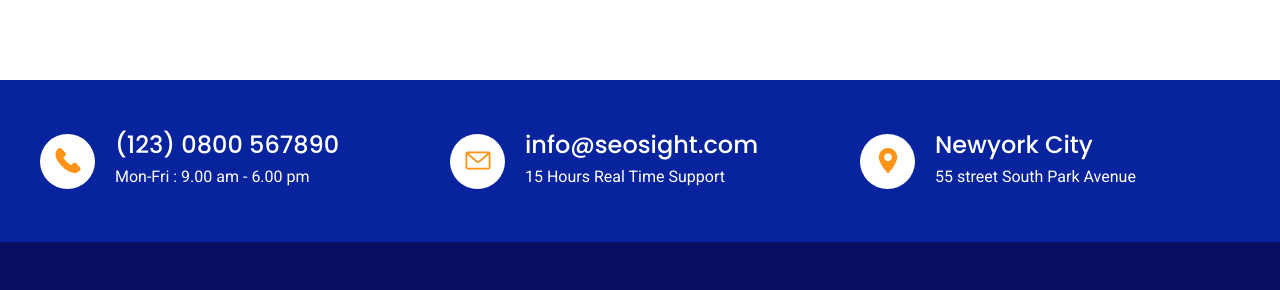
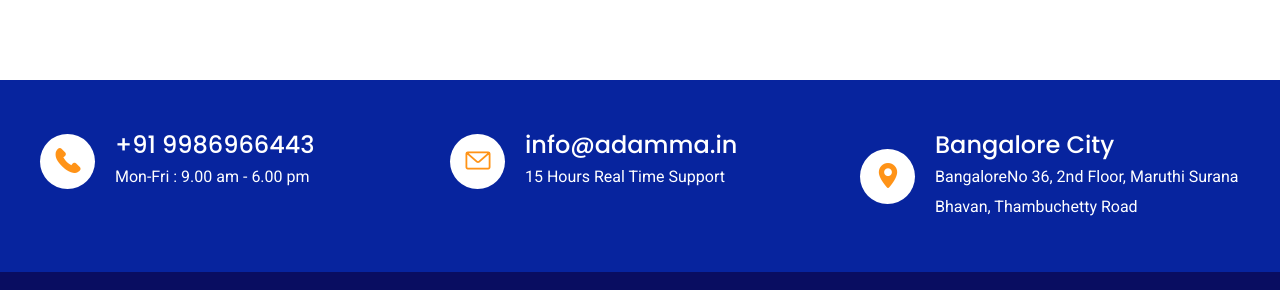
Before and after one commit to rohitkumarbhagwat2274/Adamma, a website: page about2.html in a window 1280 px wide. Shown: the part 2980-3270 px from the top of the page. Drawn offline with Linux system fonts and the light colour scheme.

Commit message:
Second commit

```diff
--- a/about2.html
+++ b/about2.html
@@ -468,6 +468,7 @@
             </div>
         </section>
         <!-- Contact Form Area End Here -->
+
       <!-- Contact Info Area Start Here -->
       <section class="contact-info-wrap-layout1">
         <div class="container">
@@ -479,7 +480,7 @@
                     <i class="flaticon-call-answer"></i>
                   </div>
                   <div class="media-body space-md">
-                                    <h3 class="item-title">(123) 0800 567890</h3>
+                    <h3 class="item-title">+91 9986966443</h3>
                     <div class="item-subtitle">Mon-Fri : 9.00 am - 6.00 pm</div>
                   </div>
                 </div>
@@ -492,7 +493,7 @@
                     <i class="flaticon-mail"></i>
                   </div>
                   <div class="media-body space-md">
-                                    <h3 class="item-title">info@seosight.com</h3>
+                    <h3 class="item-title">info@adamma.in</h3>
                     <div class="item-subtitle">15 Hours Real Time Support</div>
                   </div>
                 </div>
@@ -505,8 +506,11 @@
                     <i class="flaticon-maps-and-flags"></i>
                   </div>
                   <div class="media-body space-md">
-                                    <h3 class="item-title">Newyork City</h3>
-                                    <div class="item-subtitle">55 street South Park Avenue</div>
+                    <h3 class="item-title">Bangalore City</h3>
+                    <div class="item-subtitle">
+                      BangaloreNo 36, 2nd Floor, Maruthi Surana Bhavan,
+                      Thambuchetty Road
+                    </div>
                   </div>
                 </div>
               </div>
```
Also changed, not shown: about1.html (+8 -4 lines). Lines whose indentation alone changed are shown as unchanged.
